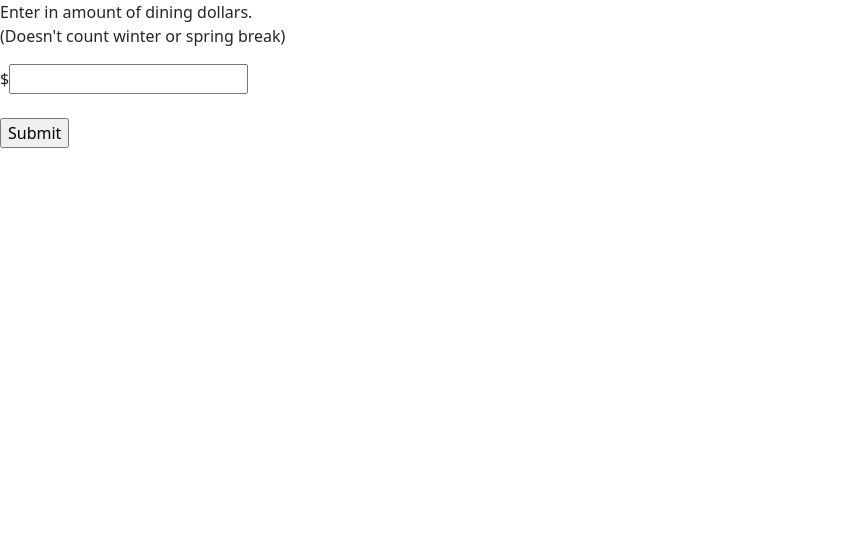
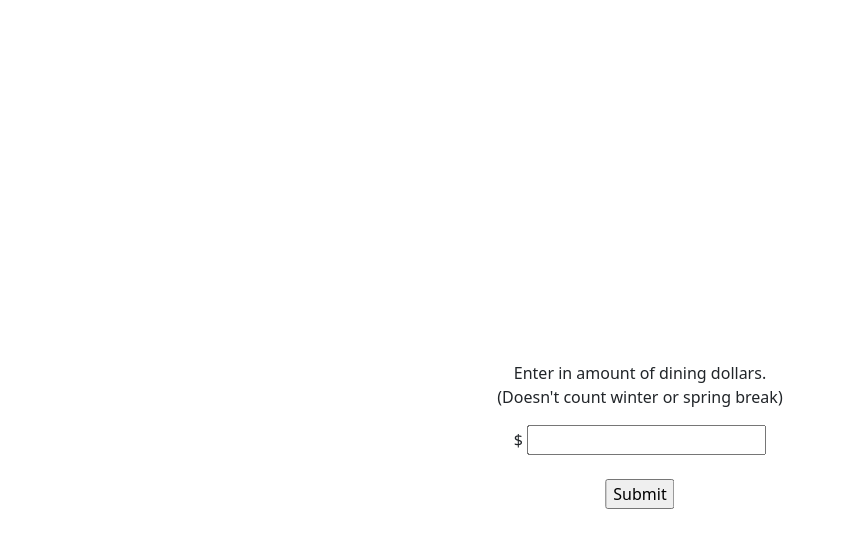
Before and after one commit to jenetic/daily-dollars, a plain HTML site: page index.html in a window 1280 px wide. Shown: the whole page, without its empty margins (0-846 px from the left). Drawn offline with nearby package versions, Linux system fonts and the light colour scheme.

Commit message:
Updated HTML/CSS and fixed dollar display error

```diff
--- a/index.html
+++ b/index.html
@@ -13,16 +13,20 @@
         <title>Dining Dollars</title>
     </head>
     <body>
+        <div class="center">
+            <div id="result"><br></div>
             <p>
                 Enter in amount of dining dollars.
                 <br>
                 (Doesn't count winter or spring break)
             </p>
-        $<input type="text" id="dollars"/>
+            $ <input type="text" id="dollars"/>
             <br>
             <br>
             <input type="submit" value="Submit" onclick="calculateDollars()"/>
+            <br>
+        </div>
 
-        <script type="text/javascript" src="script2.js"></script>
+        <script type="text/javascript" src="script.js"></script>
     </body>
 </html>
--- a/main.css
+++ b/main.css
@@ -0,0 +1,22 @@
+#result {
+    font-size: 100px;
+}
+
+.center {
+    margin: 0;
+    position: absolute;
+    top: 45%;
+    left: 50%;
+    -ms-transform: translate(-50%, -50%);
+    transform: translate(-50%, -50%);
+    text-align: center;
+
+    /* display: flex;
+    justify-content: center;
+    align-items: center;
+    height: 100vh;
+
+    margin-top: auto;
+    margin-bottom: auto;
+    text-align: center; */
+}
--- a/script.js
+++ b/script.js
@@ -41,6 +41,7 @@ function calculateDollars(){
 
     // Check if user inputted a number
     if (!(!isNaN(dollars) && !isNaN(parseFloat(dollars)))){
+        // document.getElementById("result").innerHTML = "Error: Input must be a number.";
         alert("Error: Input must be a number.");
         return 1;
     }
@@ -55,6 +56,7 @@ function calculateDollars(){
     // If current day is after last day of school, send message that school is over for the current school year
     else if (currentDay > dateRangesInt[dateRangesInt.length - 1][1]){
         alert("Error: Current day is after the end of the school year.");
+        // document.getElementById("result").innerHTML = "Error: Current day is after the end of the school year.";
         return 1;
     }
 
@@ -77,6 +79,7 @@ function calculateDollars(){
 
     // Finds number of school days left, including the current day
     var schoolDaysLeft = schoolDaysList.length - (currentDayIndex);
-    alert("$" + Math.round((dollars / schoolDaysLeft) * 1e2)/1e2); // Rounds to 2 decimal places
+    var result = "$" + (Math.round((dollars / schoolDaysLeft) * 1e2)/1e2).toFixed(2); //toFixed(2) adds extra 0s if the number has less than 2 decimal places
+    document.getElementById("result").innerHTML = result;
     return 0;
 }
```
Lines whose indentation alone changed are shown as unchanged.
